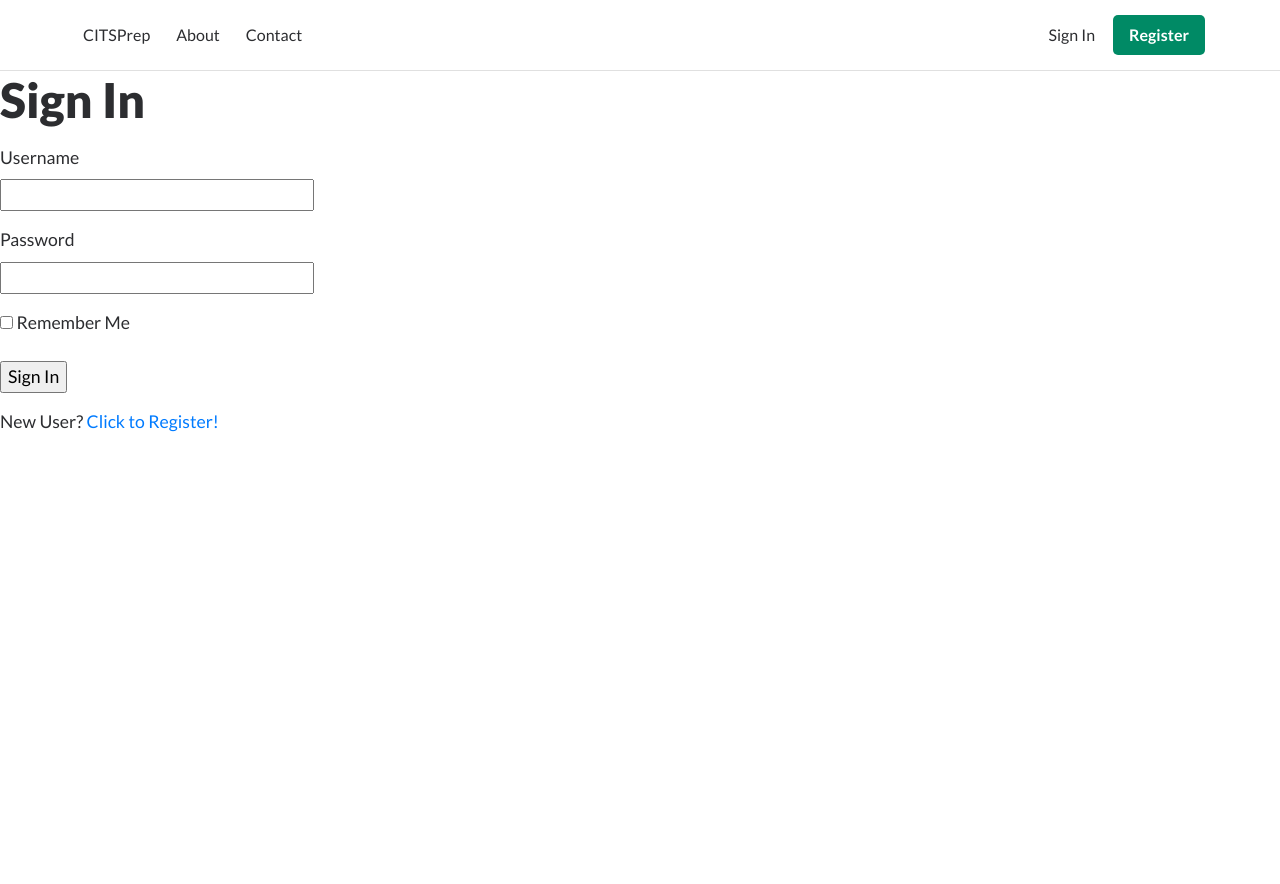
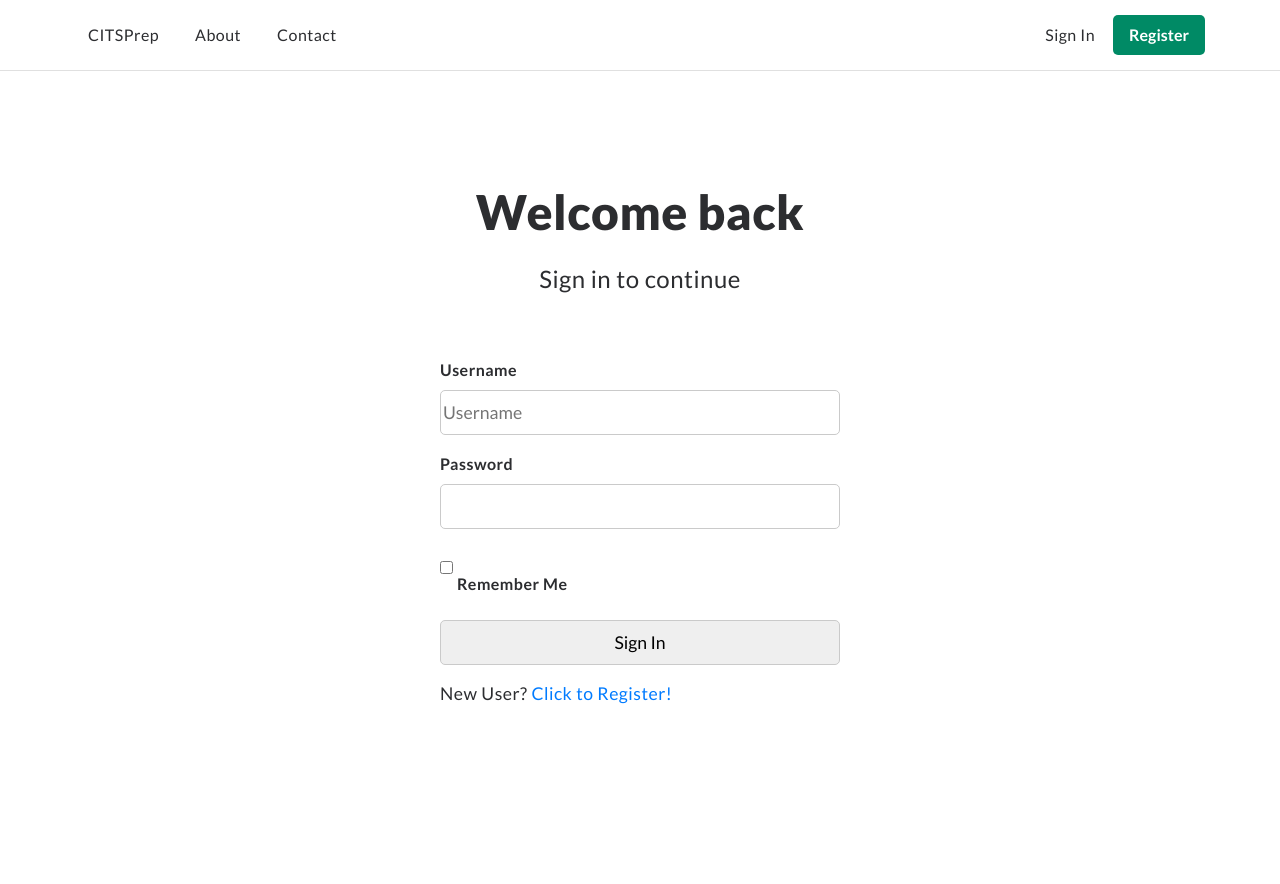
Before and after one commit to brucehow/examinaid, a Flask app: page /login in a window 1280 px wide. Before the commit the page ends 432 px from the top, so only its background shows below. Run offline with Flask 2, Linux system fonts and the light colour scheme; some libraries are stand-ins or nearby versions.

Commit message:
Change illustration color and nav padding

```diff
--- /dev/null
+++ b/app/static/css/forms.css
@@ -0,0 +1,26 @@
+form.login {
+  text-align: left;
+  width: 100%;
+  max-width: 400px;
+  margin: 4rem auto;
+}
+
+.form-input > label {
+  font-weight: 700;
+  font-size: 1rem;
+}
+
+.form-input > input {
+  border: 1px solid #cacaca;
+  border-radius: 5px;
+  height: 45px;
+  width: 100%;
+}
+
+.form-input:focus {
+  outline: none;
+}
+
+.form-input > #remember_me {
+  width: auto;
+}
--- a/app/static/css/header.css
+++ b/app/static/css/header.css
@@ -9,10 +9,6 @@ header {
   background-color: white;
   border-bottom: 1px solid #e0e0e0;
   padding: 15px; /* Navbar static size */
-}
-
-.navbar-nav > li {
-  padding: 0 5px;
 }
 
 .nav-item {
@@ -27,7 +23,7 @@ header a {
 
 header a:hover {
   text-decoration: none;
-  color: grey;
+  color: #3a3b3f;
 }
 
 .nav-bar li {
@@ -36,3 +32,11 @@ header a:hover {
   font-size: 1em;
   margin: 1%;
 }
+
+.mr-auto > li { /* Right side nav */
+  padding: 0 10px;
+}
+
+.ml-auto > li { /* Left side nav */
+  padding: 0 5px;
+}
--- a/app/static/css/main.css
+++ b/app/static/css/main.css
@@ -5,6 +5,7 @@ body {
   color: #2c2d30;
   font-family: 'Lato', sans-serif;
   font-size: 1.1rem;
+  letter-spacing: 0.03rem;
 }
 
 /* Sections */
@@ -39,11 +40,15 @@ div.divider {
   margin: 5rem;
 }
 
+div.center {
+  text-align: center;
+}
+
 /* Headings */
 h1 {
   font-weight: 900;
   font-size: 3rem;
-  margin-bottom: 1rem;
+  margin-bottom: 1.5rem;
 }
 
 h2 {
@@ -54,6 +59,12 @@ h2 {
 
 h3 {
   font-weight: 900;
+  font-size: 1.5rem;
+  margin-bottom: 1rem;
+}
+
+h4 {
+  font-weight: 400;
   font-size: 1.5rem;
   margin-bottom: 1rem;
 }
@@ -83,8 +94,8 @@ button.lg {
   box-shadow: 0px 8px 15px rgba(0, 0, 0, 0.1);
   font-weight: 900;
   font-size: 1.25rem;
-  letter-spacing: 0.03rem;
   padding: 1.0rem 1.5rem;
+  margin: 1rem 0;
 }
 
 button.green {
--- a/app/templates/index.html
+++ b/app/templates/index.html
@@ -5,8 +5,9 @@
   <link rel="stylesheet" href="https://stackpath.bootstrapcdn.com/bootstrap/4.4.1/css/bootstrap.min.css"
     integrity="sha384-Vkoo8x4CGsO3+Hhxv8T/Q5PaXtkKtu6ug5TOeNV6gBiFeWPGFN9MuhOf23Q9Ifjh" crossorigin="anonymous" />
   <!-- Custom Stylesheets -->
+  <link rel="stylesheet" href="../static/css/main.css"/>
   <link rel="stylesheet" href="../static/css/header.css">
-  <link rel="stylesheet" href="../static/css/main.css"/>
+  <link rel="stylesheet" href="../static/css/forms.css"/>
 
   <title>Temp</title>
   <body>
@@ -86,7 +87,7 @@
               <img class="img-md float-anim" src="../static/resources/learn.svg" alt="">
             </div>
             <div class="col-sm-6">
-              <h2>Learn from previous tests</h2>
+              <h2>Learn from your mistakes</h2>
               <p>Work through practise questions in a system which builds on your strengths and weaknesses, tailoring each individual test to the topics which you prefer to focus on the most. Review tests you've previously taken to understand your weak points.</p>
             </div>
           </div>
--- a/app/templates/login.html
+++ b/app/templates/login.html
@@ -1,25 +1,32 @@
 {% extends "index.html" %}
 
 {% block content %}
-  <h1>Sign In</h1>
-  <form action="" method="post" novalidate>
+<section>
+  <div class="container center">
+    <h1>Welcome back</h1>
+    <h4>Sign in to continue</h4>
+    <form class="login" action="" method="post" novalidate>
       {{ loginForm.hidden_tag() }}
-    <p>
-      {{ loginForm.username.label }}<br>
-      {{ loginForm.username(size=32) }}
+      <p class="form-input">
+        {{ loginForm.username.label }}
+        {{ loginForm.username(size=32, placeholder="Username") }}
         {% for error in loginForm.username.errors %}
         <span style="color: red;">[{{ error }}]</span>
         {% endfor %}
       </p>
-    <p>
-      {{ loginForm.password.label }}<br>
+      <p class="form-input">
+        {{ loginForm.password.label }}
         {{ loginForm.password(size=32) }}
         {% for error in loginForm.password.errors %}
         <span style="color: red;">[{{ error }}]</span>
         {% endfor %}
       </p>
-    <p>{{ loginForm.remember_me() }} {{ loginForm.remember_me.label }}</p>
-    <p>{{ loginForm.submit() }}</p>
+      <p class="form-input">
+        {{ loginForm.remember_me() }} {{ loginForm.remember_me.label }}
+      </p>
+      <p class="form-input">{{ loginForm.submit() }}</p>
       <p>New User? <a class="alternate-login" href="{{ url_for('register') }}">Click to Register!</a></p>
     </form>
+  </div>
+</section>
 {% endblock %}
```
Also changed, not shown: app/static/resources/contact.svg. Lines whose indentation alone changed are shown as unchanged.
